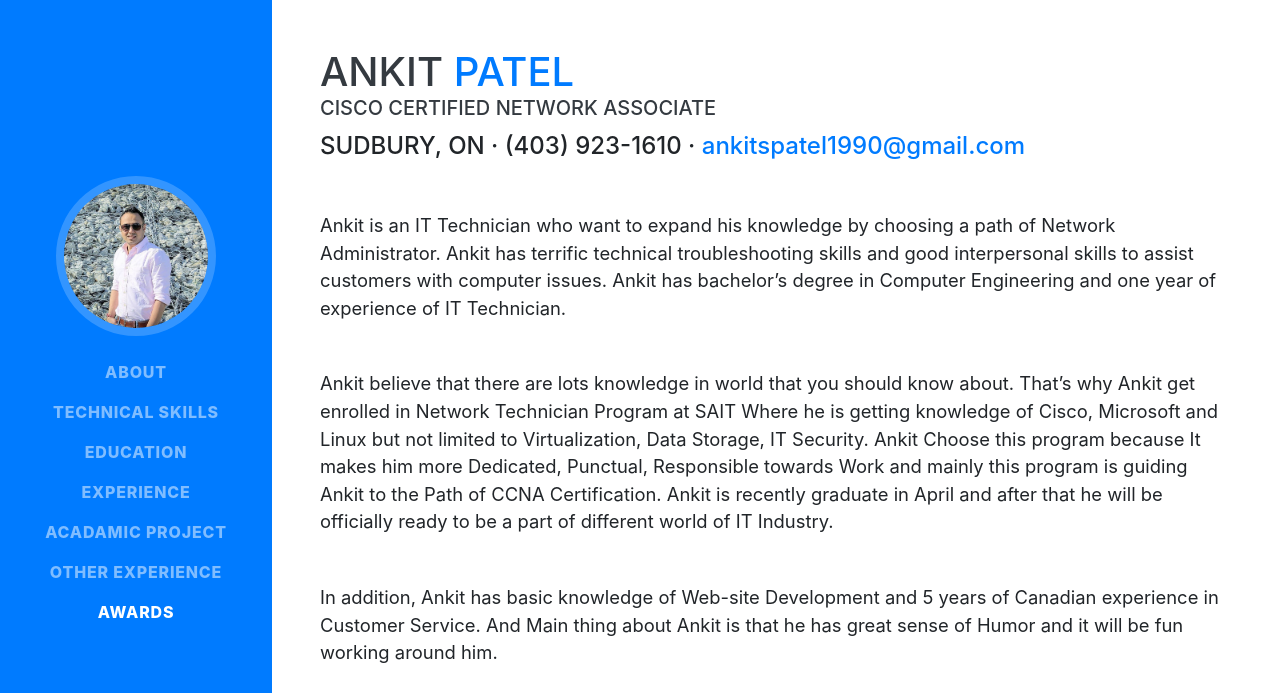
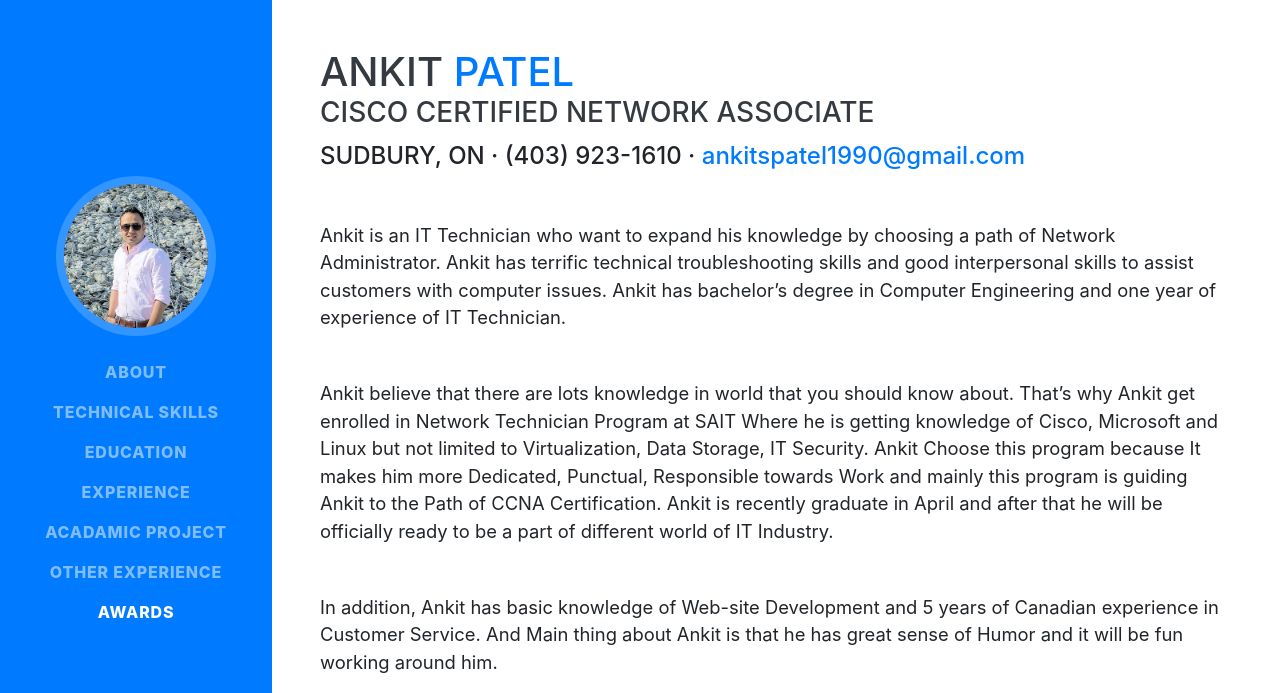
Before and after one commit to ankitpatel710/ankitpatel710.github.io, a website with bundled scripts: page index.html in a window 1280 px wide. Shown: the top 693 px of the page. Built offline with nearby package versions, Linux system fonts and the light colour scheme; a web font is replaced by a local one.

Commit message:
Update index.html

```diff
--- a/index.html
+++ b/index.html
@@ -104,7 +104,7 @@
             Ankit
             <span class="text-primary">Patel</span>
           </h1>
-		  <h5>Cisco Certified Network Associate</h5>
+		  <h3>Cisco Certified Network Associate</h3>
           <div class="subheading mb-5">
             Sudbury, ON  · (403) 923-1610 ·
             <a href="mailto:ankitspatel1990@gmail.com" id="email"
```
